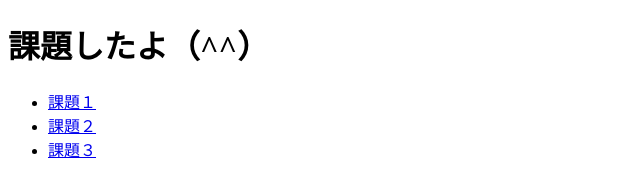
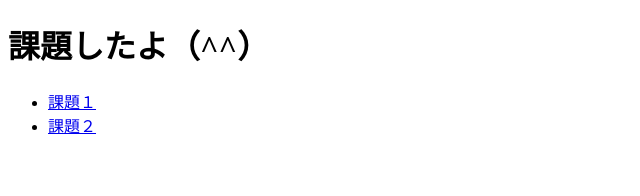
Before and after one commit to MAOYoshida-0109/kadai9-A, a plain HTML site: page index.html in a window 1280 px wide. Shown: the full height of the page, 0-640 px from the left. Drawn offline with Linux system fonts and the light colour scheme.

Commit message:
Updatedaze

```diff
--- a/index.html
+++ b/index.html
@@ -11,7 +11,6 @@
     <ul>
         <li><a href="../first/index.html">課題１</a></li>
         <li><a href="../second/index.html">課題２</a></li>
-        <li><a href="../GitHub/test.html">課題３</a></li>
     </ul>
 </body>
 </html>
```
